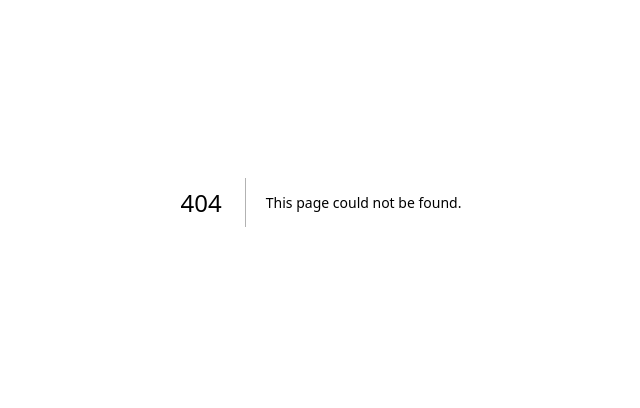
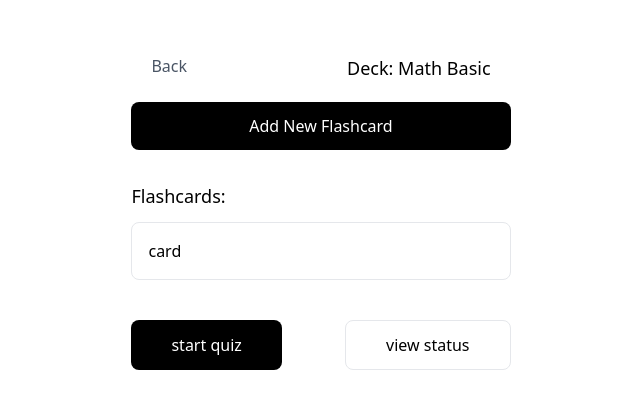
Before and after one commit to himathace/Quiz, a Next.js app: page /flashcards in a window 1280 px wide. Before the commit this address had no page. Shown: the part 198-606 px from the top of the page, without its empty margins (319-959 px from the left). Built offline with nearby package versions, Linux system fonts and the light colour scheme.

Commit message:
refactor: add flashcards

```diff
--- /dev/null
+++ b/app/flashcards/add/page.js
@@ -0,0 +1,24 @@
+export default function add(){
+
+    return(
+
+        <div className="flex flex-col h-screen justify-center items-center ">
+
+            <div>
+                <div className="border-2 border-gray-200 flex flex-col px-5 py-10 rounded-2xl mb-5 hover:border-gray-300" >
+                    <label className="mb-3">Question:</label>
+                    <input type="text" placeholder="Enter Your question" className="w-xl border p-3 border-gray-300 focus:border-gray-500 focus:ring-gray-500 rounded-xl mb-5"></input>
+                    <label className="mb-3">Answer:</label>
+                    <input type="text" placeholder="Enter Your answer" className="w-full p-3 border border-gray-300 focus:border-gray-500 focus:ring-gray-500 rounded-xl mb-5 "></input>
+                </div>
+                <div>
+                    <button className="text-black border-2 border-gray-200 w-full p-2 rounded-xl mb-3 hover:border-gray-400 font-medium">Flip preview</button>
+                </div>
+                <div className="flex justify-between">
+                    <button className="px-28 py-2 text-white bg-black rounded-xl font-medium hover:bg-gray-800 ">Save</button>
+                    <button className="px-28 py-2 text-black border-2 font-medium border-gray-200 rounded-xl hover:border-gray-400 ">Cancel</button>
+                </div>
+            </div>
+        </div>
+    )
+}
--- /dev/null
+++ b/app/flashcards/page.js
@@ -0,0 +1,28 @@
+export default function Flashcard(){
+
+    return(
+
+        <div className="flex flex-col justify-center items-center h-screen">
+            <div>
+                <div className="flex gap-x-40 m-5">
+                    <p className="text-gray-600">Back</p>
+                    <p className="text-lg font-medium">Deck: Math Basic</p>
+                </div>
+                <div >
+                    <button className="w-full text-center font-medium text-white bg-black py-3 px-4 rounded-lg mb-8">Add New Flashcard</button>
+                </div>
+                <div>
+                    <p className="text-lg font-medium mb-3">Flashcards:</p>
+                </div>
+                <div className="border border-gray-200 rounded-lg hover:border-gray-300 p-4 mb-10">
+                    card
+                </div>
+                <div className="flex justify-between">
+                    <button className="bg-black text-white py-3 px-10 rounded-lg font-medium">start quiz</button>
+                    <button className="border border-gray-200 py-3 px-10 rounded-lg font-medium" >view status</button>
+                </div>
+            </div>
+        </div>
+    )
+
+}
--- a/app/page.js
+++ b/app/page.js
@@ -23,7 +23,7 @@ export default function Home() {
         <div className="flex flex-col mx-80 my-20">
             <h1 className="text-2xl text-black font-light">Your Flashcard Decks</h1>
             <hr className="border-gray-200 my-5"></hr>
-            <div className="border border-gray-200 shadow-sm rounded-lg p-6">
+            <div className="border border-gray-200 shadow-sm  hover:shadow-lg transition-shadow duration-300 cursor-pointer rounded-lg p-6">
               <div className="flex justify-between">
                 <div>
                   <h2 className="text-xl font-medium text-black mb-1">Math Basic</h2>
```
